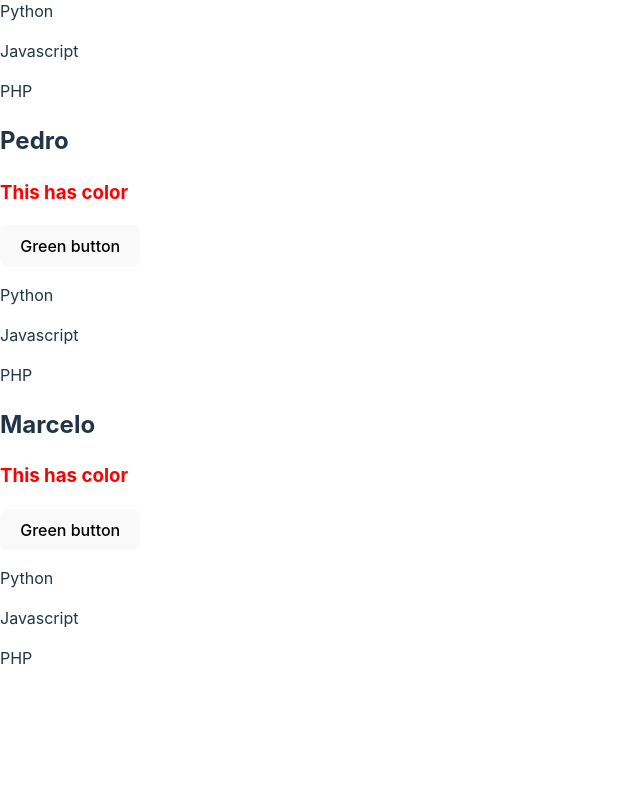
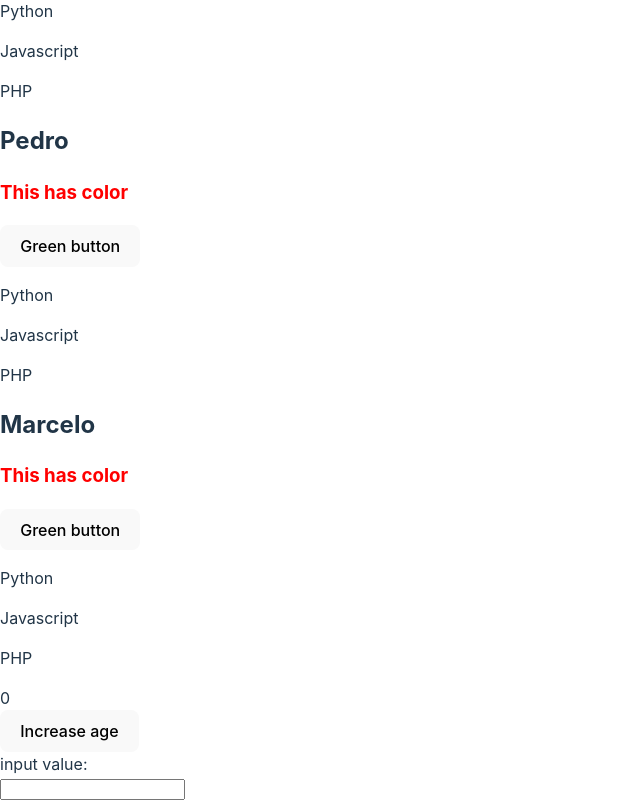
Before and after one commit to Viktorres19/educational-project-react, a React (Vite) app: page / in a window 1280 px wide. Shown: the part 181-981 px from the top of the page, without its empty margins (0-640 px from the left). Before the commit the page ends 867 px from the top, so only its background shows below. Built offline with nearby package versions, Linux system fonts and the light colour scheme.

Commit message:
04 - UseState Hook - States in React Tutorial

```diff
--- a/src/App.jsx
+++ b/src/App.jsx
@@ -1,12 +1,16 @@
 import Item from './components/Item'
+import StateBlock from './components/StateBlock'
 
 const App = () => {
   const name = 'Gonsalo'
   return (
     <>
-      <User name={name} />
-      <User name="Pedro" />
-      <User name="Marcelo" />
+      <div>
+        <User name={name} />
+        <User name="Pedro" />
+        <User name="Marcelo" />
+      </div>
+      <StateBlock />
     </>
   )
 }
--- /dev/null
+++ b/src/components/StateBlock.jsx
@@ -0,0 +1,24 @@
+import { useState } from 'react'
+const StateBlock = () => {
+  const [age, setAge] = useState(0)
+  const increaseAge = () => {
+    setAge(age + 1)
+    console.log(age)
+  }
+  const [inputValue, setInputValue] = useState('')
+  const handleInput = (e) => {
+    setInputValue(e.target.value)
+  }
+  return (
+    <div className='state-block'>
+      <div>{age}</div>
+      <button onClick={increaseAge}>Increase age</button>
+      <div>
+        input value: {inputValue}
+      </div>
+      <input type="text" value={inputValue} onChange={handleInput} />
+    </div>
+  );
+};
+
+export default StateBlock
```
